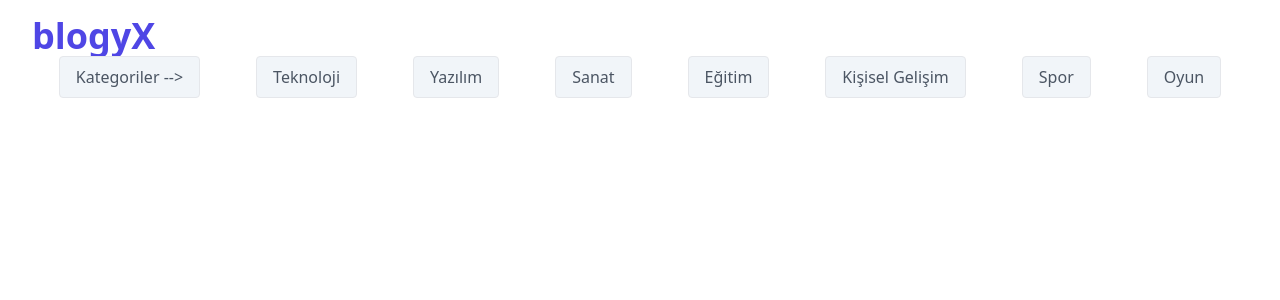
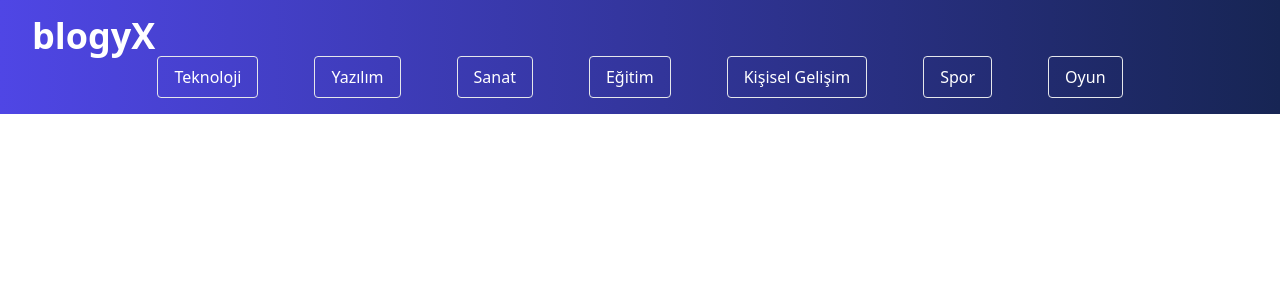
Before and after one commit to measses/react-blog-project, a React (Vite) app: page / in a window 1280 px wide. Shown: the top 300 px of the page. Built offline with nearby package versions, Linux system fonts and the light colour scheme.

Commit message:
Update Navbar styling and remove unnecessary code

```diff
--- a/src/components/Navbar.jsx
+++ b/src/components/Navbar.jsx
@@ -6,14 +6,12 @@ function Navbar() {
 
   return (
     <div>
-      <nav className="px-8 py-4">
+      <nav className="px-8 py-4 bg-gradient-to-r from-indigo-600 to-blue-950 text-white">
         <div className="flex justify-between items-center">
-          <span className="text-4xl font-extrabold text-indigo-600">
-            blogyX
-          </span>
+          <span className="text-4xl font-extrabold">blogyX</span>
           <button className="lg:hidden" onClick={() => setIsOpen(!isOpen)}>
             <svg
-              className="h-20 w-8"
+              className="h-8 w-8"
               fill="none"
               strokeLinecap="round"
               strokeLinejoin="round"
@@ -28,11 +26,10 @@ function Navbar() {
         <div
           className={`${
             isOpen ? "flex" : "hidden"
-          } lg:flex flex-col lg:flex-row lg:items-center h-screen lg:h-auto`}
+          } lg:flex flex-col lg:flex-row lg:items-center h-screen lg:h-auto transition-all duration-500 ease-in-out`}
         >
-          <ul className="flex flex-col lg:flex-row sm:space-x-4 md:space-x-8 lg:space-x-14 sm:mb-0 mx-auto max-w-3/4 md:max-w-2/4 lg:max-w-1/2">
+          <ul className="flex flex-col lg:flex-row sm:space-x-4 md:space-x-8 lg:space-x-14 sm:mb-0 mx-auto">
             {[
-              "Kategoriler -->",
               "Teknoloji",
               "Yazılım",
               "Sanat",
@@ -43,12 +40,9 @@ function Navbar() {
             ].map((category, index) => (
               <li
                 key={index}
-                className="border rounded px-4 py-2 hover:border-indigo-500 transition-colors bg-slate-100 my-2 sm:my-0"
+                className="border border-gray-200 rounded px-4 py-2 hover:bg-indigo-500 hover:text-white transition-colors duration-300 my-2 sm:my-0"
               >
-                <a
-                  href="#"
-                  className="font-medium text-gray-600 hover:text-indigo-500"
-                >
+                <a href="#" className="font-medium">
                   {category}
                 </a>
               </li>
```
